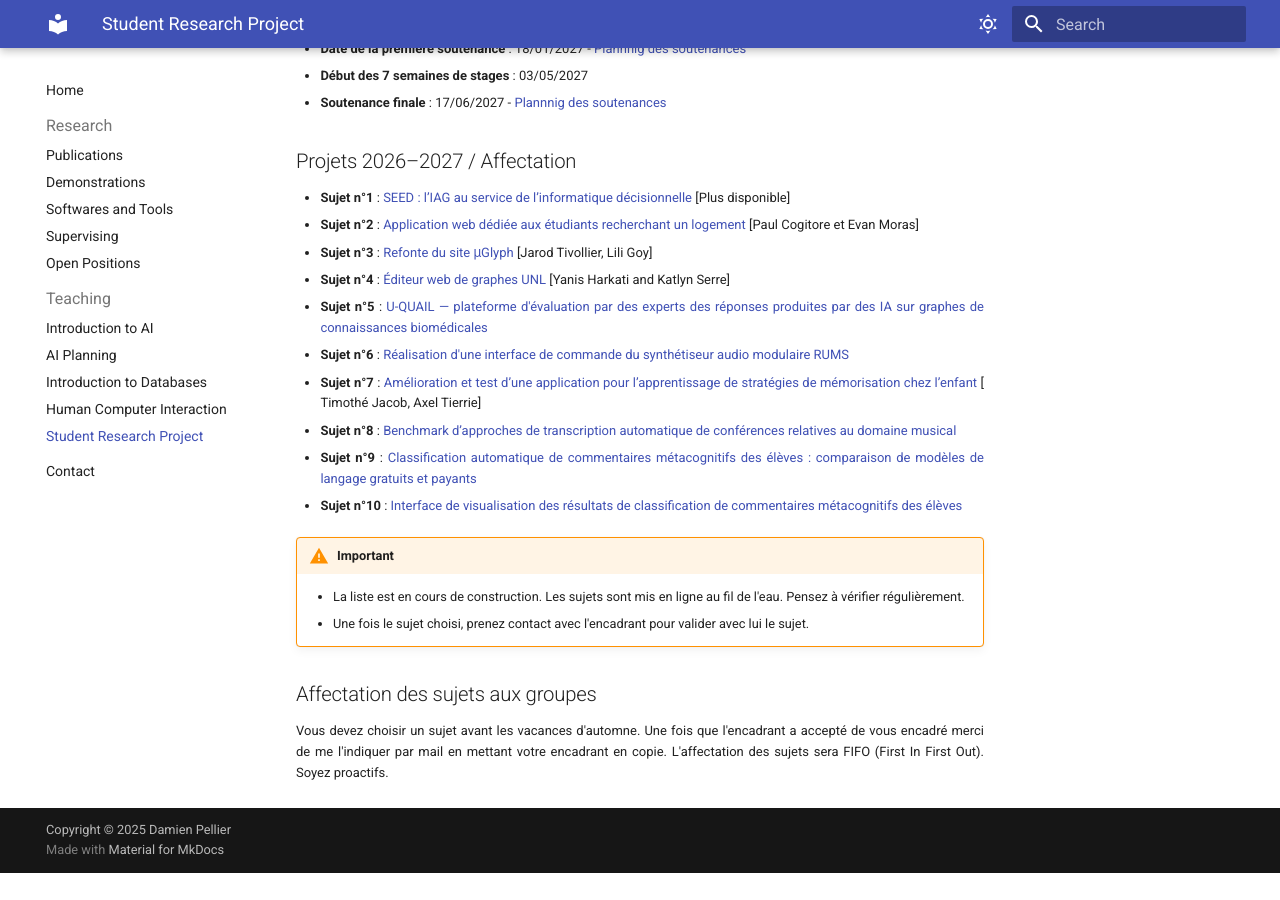
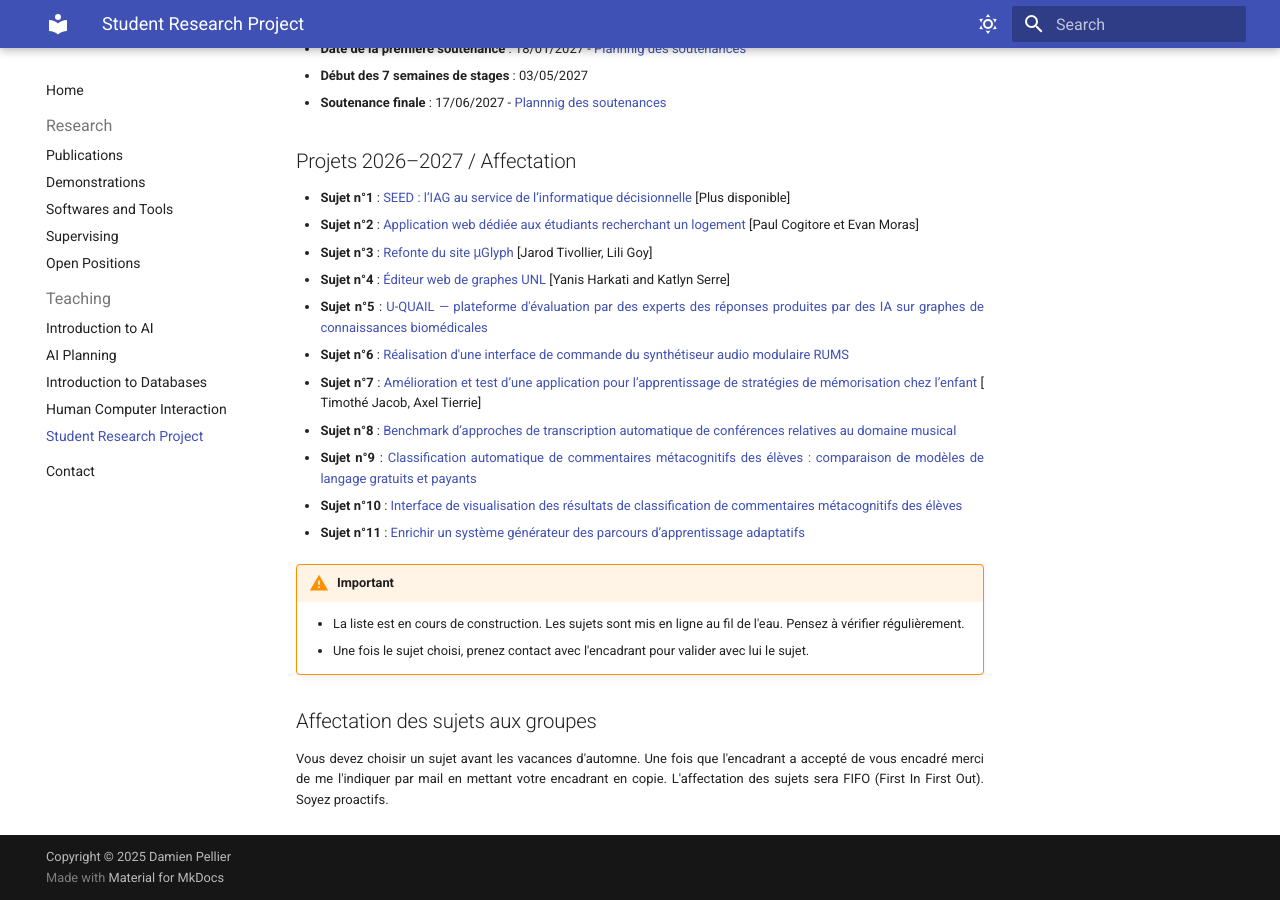
Before and after one commit to pellierd/homepage, an MkDocs documentation site: the page built from docs/teaching/srp.md, in a window 1280 px wide and 900 px high, scrolled down 1082 px. Built offline with MkDocs 1.6.1 and Material for MkDocs 9.7.7, drawn with Linux system fonts in a browser that asks for light colours; before the commit the page ends 1955 px from its top, so only the background shows below that.

Commit message:
Add ter subject

```diff
--- a/docs/teaching/srp.md
+++ b/docs/teaching/srp.md
@@ -46,6 +46,8 @@ La première période du projet est consacrée à l'élaboration des documents p
 ](srp/Sujet_8_2026.pdf)
 - **Sujet n°9** : [Classification automatique de commentaires métacognitifs des élèves : comparaison de modèles de langage gratuits et payants](srp/Sujet_9_2026.pdf)
 - **Sujet n°10** : [Interface de visualisation des résultats de classification de commentaires métacognitifs des élèves](srp/Sujet_10_2026.pdf)
+- **Sujet n°11** : [Enrichir un système générateur des parcours d’apprentissage adaptatifs](srp/Sujet_11_2026.pdf)
+
 
 
 !!! warning "Important"
```
Also changed, not shown: 1 other file.
